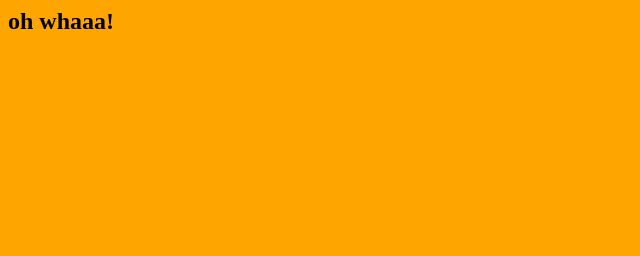
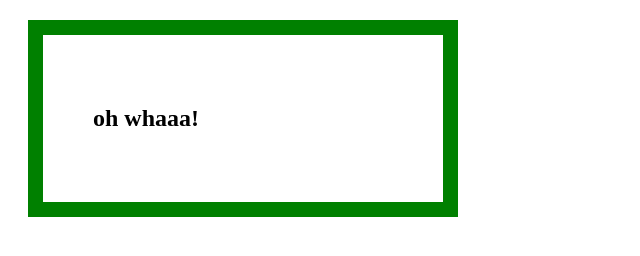
Before and after one commit to joejoejar/web-platform-learn-css-js, a plain HTML site: page me.html in a window 1280 px wide. Shown: the whole page, without its empty margins (0-640 px from the left). Drawn offline with Linux system fonts and the light colour scheme.

Commit message:
1 file modified, 1 added

```diff
--- a/me.html
+++ b/me.html
@@ -1,8 +1,13 @@
 <html>
-  <head>
-    <link rel="stylesheet" type="text/css" href="styles.css">
-  </head>
-  <body>
+
+<head>
+  <link rel="stylesheet" type="text/css" href="mytest.css">
+</head>
+
+<body>
+  <div>
     <h2>oh whaaa!</h2>
-  </body>
+  </div>
+</body>
+
 </html>
--- /dev/null
+++ b/mytest.css
@@ -0,0 +1,6 @@
+div {
+  width: 300px;
+  border: 15px solid green;
+  padding: 50px;
+  margin: 20px;
+}
```
